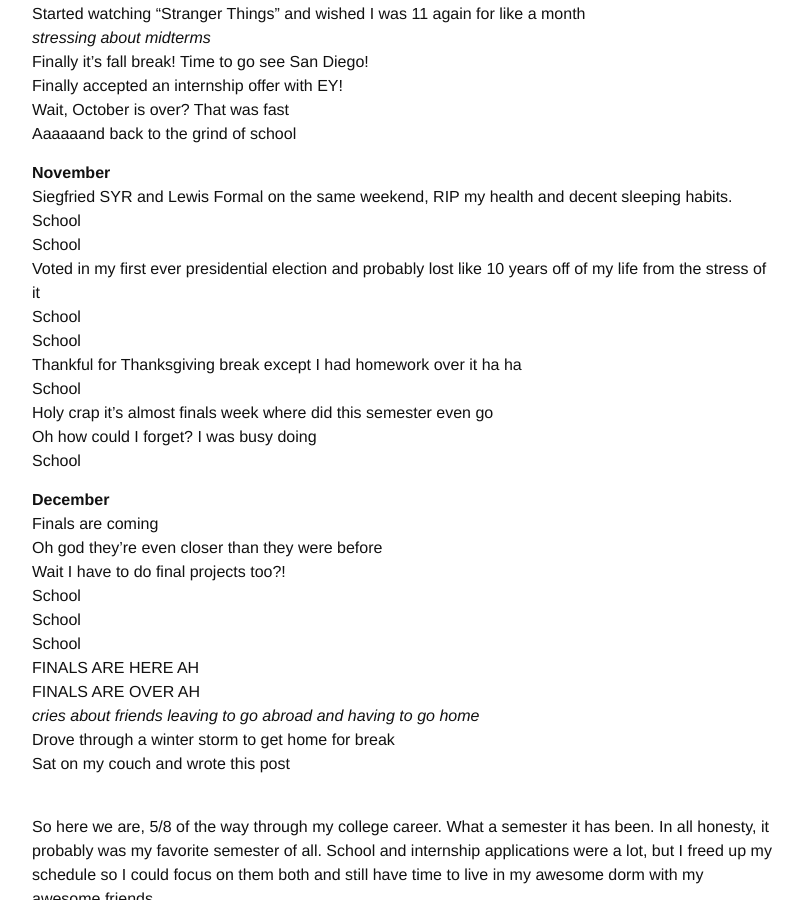
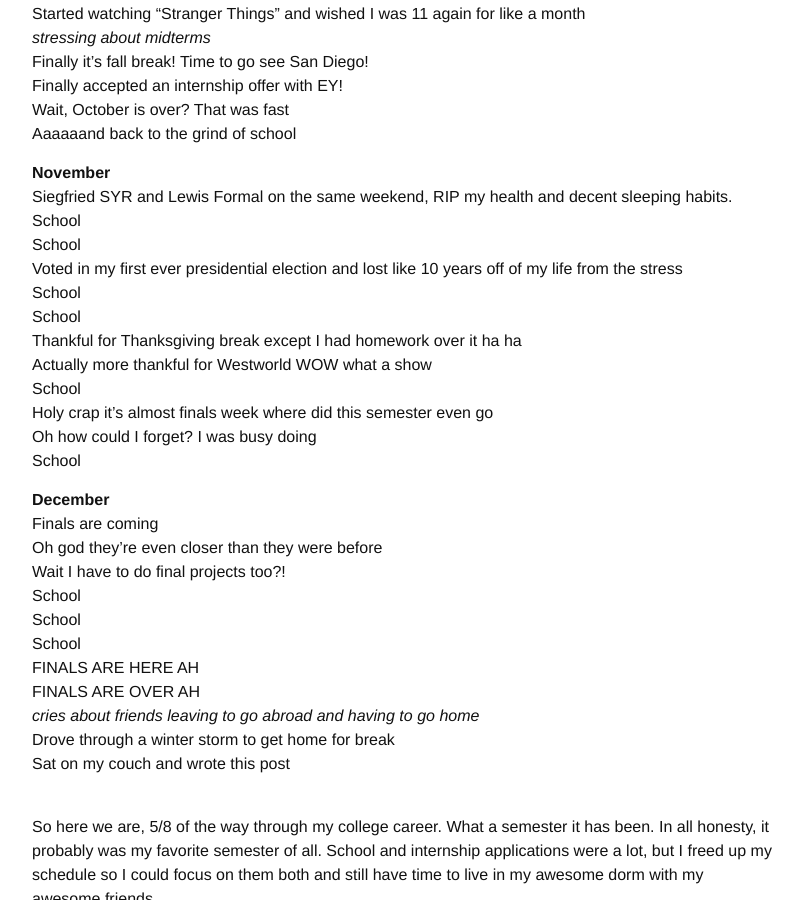
Before and after one commit to trongaus/trongaus.github.io, a Jekyll site: the page built from _posts/2016-12-18-what-a-time-to-be-alive.md, in a window 1280 px wide and 900 px high, scrolled down 714 px. Shown: the whole window, without its empty margins (238-1041 px from the left). Built offline with Jekyll 4.4.1, drawn with Linux system fonts in a browser that asks for light colours.

Commit message:
updated post

```diff
--- a/_posts/2016-12-18-what-a-time-to-be-alive.md
+++ b/_posts/2016-12-18-what-a-time-to-be-alive.md
@@ -65,13 +65,15 @@ School
 <br>
 School
 <br>
-Voted in my first ever presidential election and probably lost like 10 years off of my life from the stress of it
+Voted in my first ever presidential election and lost like 10 years off of my life from the stress
 <br>
 School
 <br>
 School
 <br>
 Thankful for Thanksgiving break except I had homework over it ha ha
+<br>
+Actually more thankful for Westworld WOW what a show
 <br>
 School
 <br>
```
